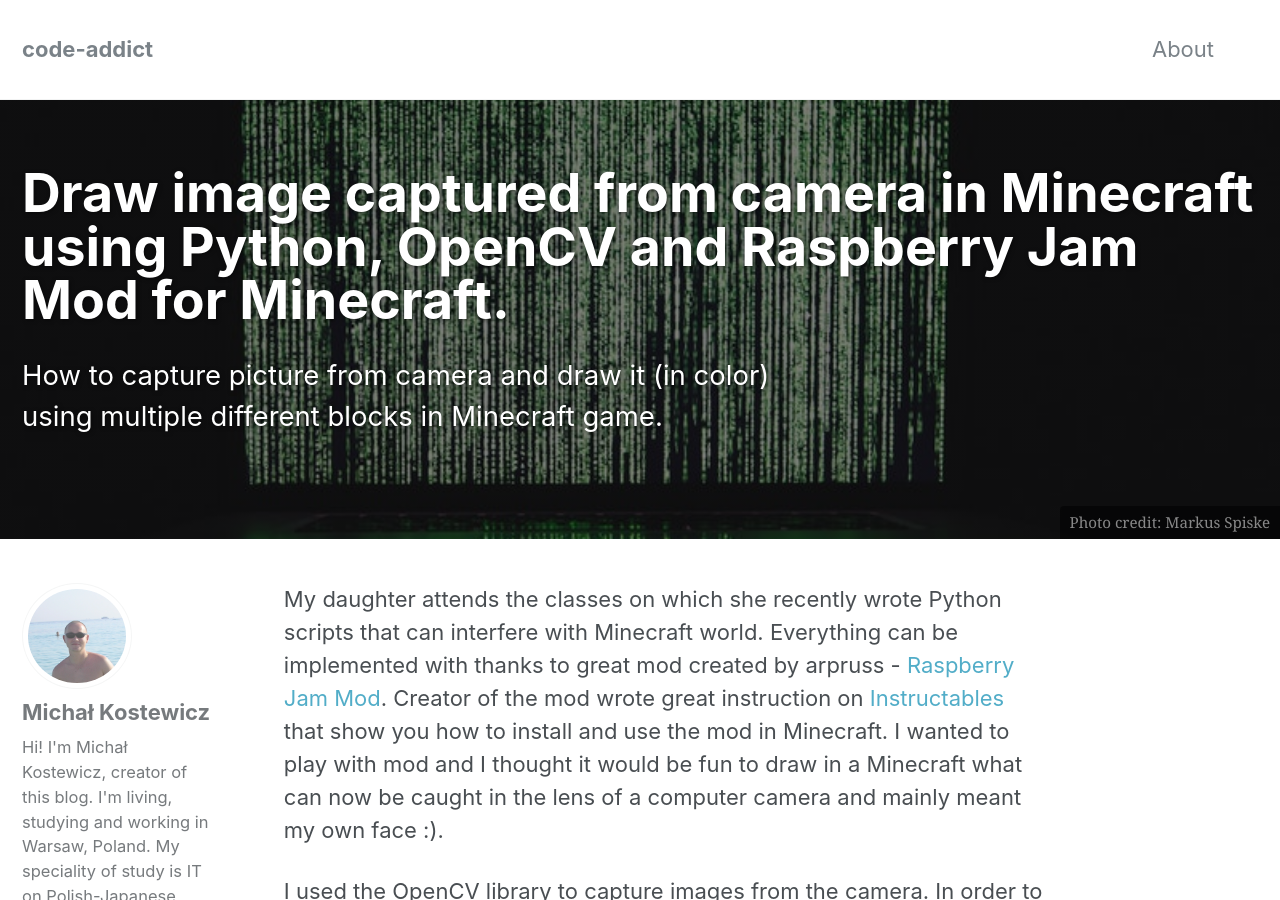
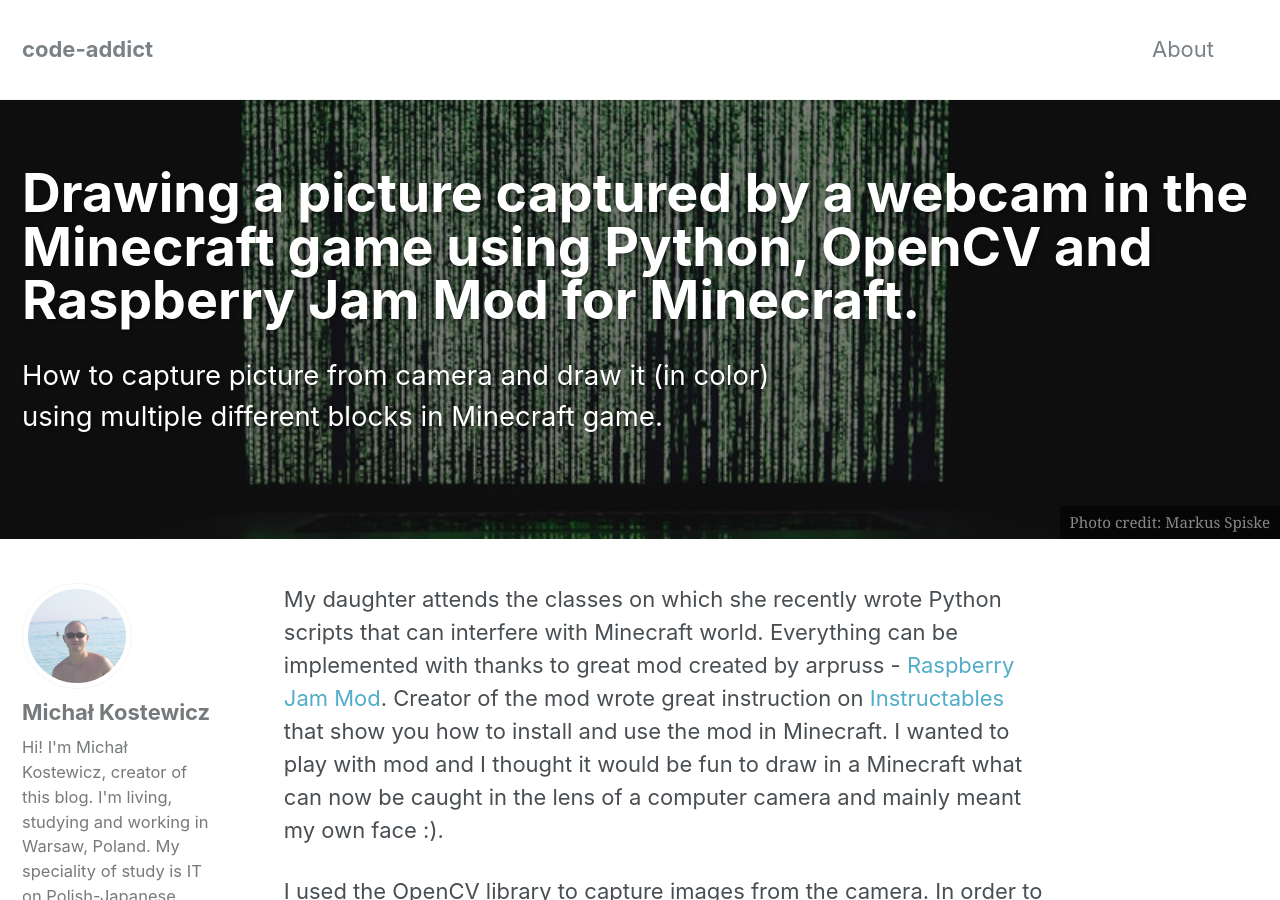
Before and after one commit to k0staa/k0staa.github.io, a Jekyll site: the page built from _posts/2018-06-10-minecraft-opencv-face-draw.markdown, in a window 1280 px wide and 900 px high. Built offline with Jekyll 4.4.1, drawn with Linux system fonts in a browser that asks for light colours.

Commit message:
Change title of last post about drawing picture in Minecraft

```diff
--- a/_posts/2018-06-10-minecraft-opencv-face-draw.markdown
+++ b/_posts/2018-06-10-minecraft-opencv-face-draw.markdown
@@ -1,5 +1,5 @@
 ---
-title:  "Draw image captured from camera in Minecraft using Python, OpenCV and Raspberry Jam Mod for Minecraft. "
+title:  "Drawing a picture captured by a webcam in the Minecraft game using Python, OpenCV and Raspberry Jam Mod for Minecraft. "
 excerpt: "How to capture picture from camera and draw it (in color) using multiple different blocks in Minecraft game."
 header:
   overlay_image: /assets/images/post_teaser.jpeg
```
